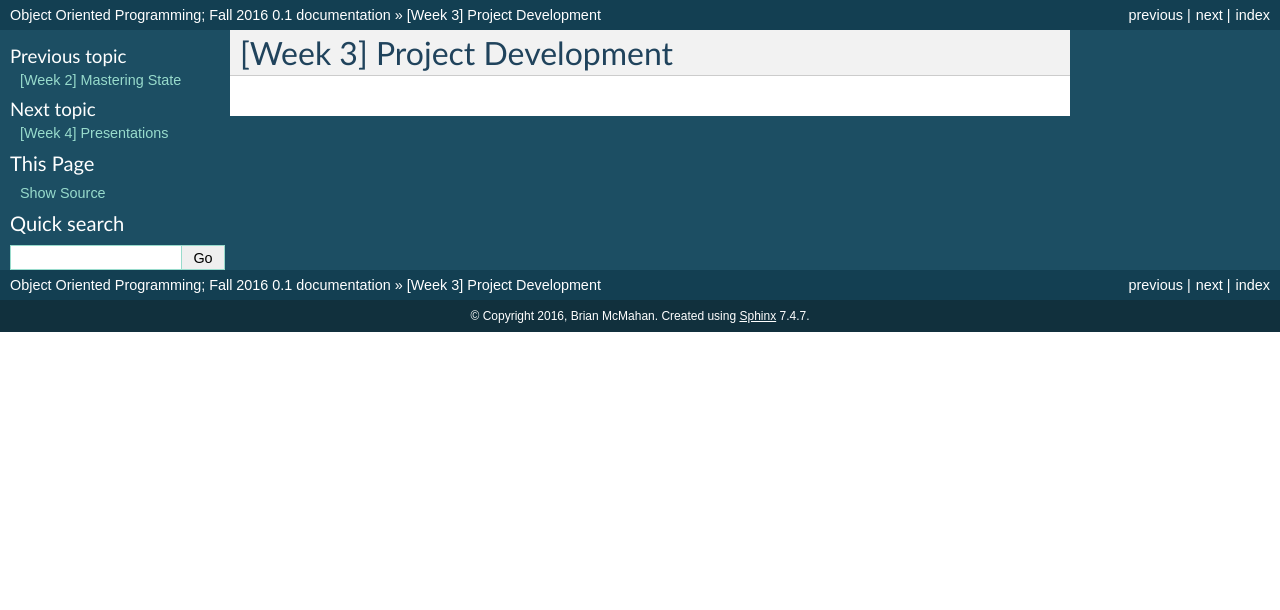
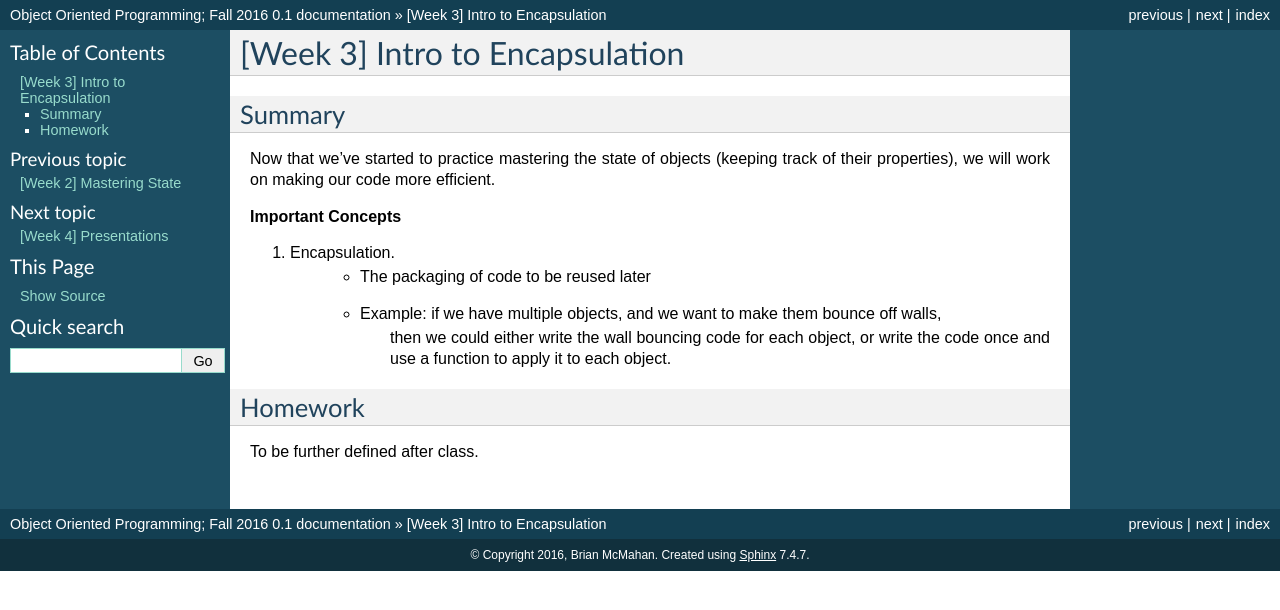
Before and after one commit to Heroes-Academy/OOP_Fall2016, a Sphinx documentation site: the page built from docs/source/week3.rst, in a window 1280 px wide. Shown: the top 610 px of the page. Built offline with Sphinx 7.4.7, drawn with Linux system fonts in a browser that asks for light colours; pages that are not in the unit, such as notebooks, are missing from menus.

Commit message:
syncing up

```diff
--- a/docs/source/index.rst
+++ b/docs/source/index.rst
@@ -41,6 +41,7 @@ Contents:
 
    info
    installing
+   pygame
 
 .. toctree::
    :maxdepth: 2
--- a/docs/source/week3.rst
+++ b/docs/source/week3.rst
@@ -1,2 +1,22 @@
-[Week 3] Project Development
-============================
+[Week 3] Intro to Encapsulation
+===============================
+
+Summary
+-------
+
+Now that we've started to practice mastering the state of objects
+(keeping track of their properties), we will work on making our code more efficient.
+
+**Important Concepts**
+
+1. Encapsulation.
+    - The packaging of code to be reused later
+    - Example: if we have multiple objects, and we want to make them bounce off walls,
+               then we could either write the wall bouncing code for each object, or write the code
+               once and use a function to apply it to each object.
+
+
+Homework
+--------
+
+To be further defined after class.
```
Also changed, not shown: docs/source/pygame.rst (added, +38 -0 lines).
